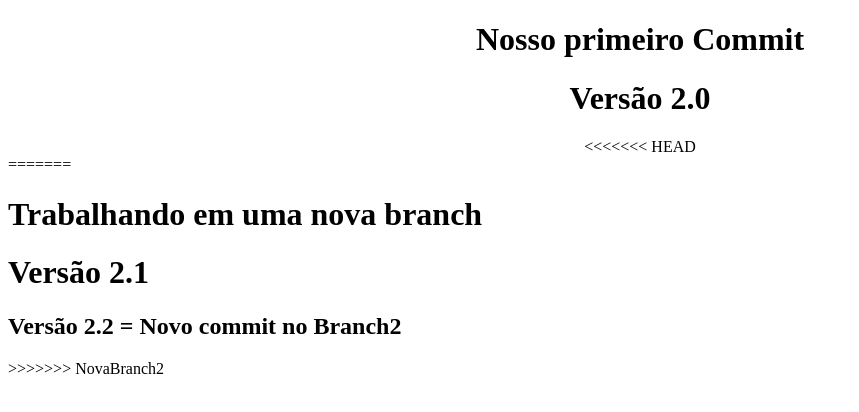
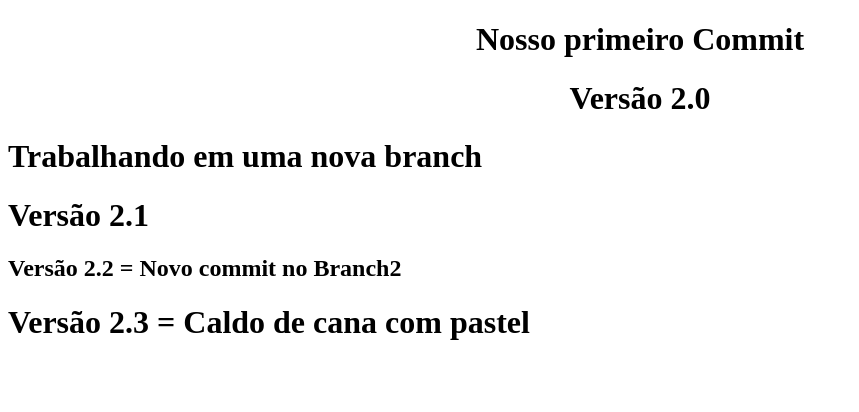
Before and after one commit to sopadelobas/ProjetoGit3, a plain HTML site: page index.html in a window 1280 px wide. Shown: the whole page, without its empty margins (0-859 px from the left). Drawn offline with Linux system fonts and the light colour scheme.

Commit message:
novo commit Henderson

```diff
--- a/index.html
+++ b/index.html
@@ -9,12 +9,10 @@
     <div align="center">
     <h1> Nosso primeiro Commit </h1>
     <h1> Versão 2.0 </h1>
-<<<<<<< HEAD
     </div>
-=======
     <h1> Trabalhando em uma nova branch </h1>
     <h1> Versão 2.1 </h1>
     <h2> Versão 2.2 = Novo commit no Branch2</h2>
->>>>>>> NovaBranch2
+    <h1> Versão 2.3 = Caldo de cana com pastel </h1>
 </body>
 </html>
```
